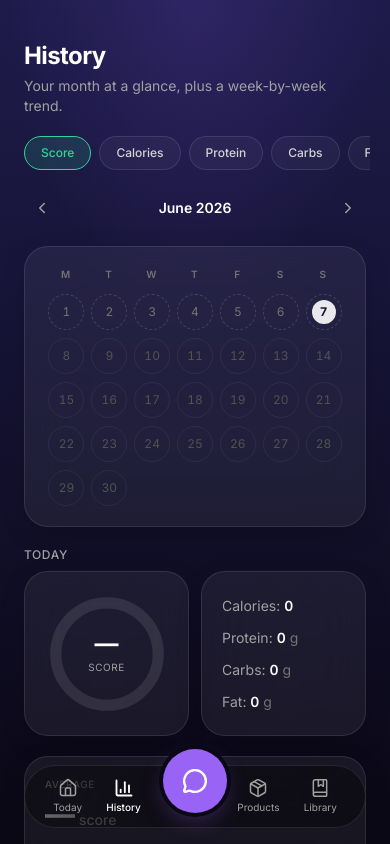
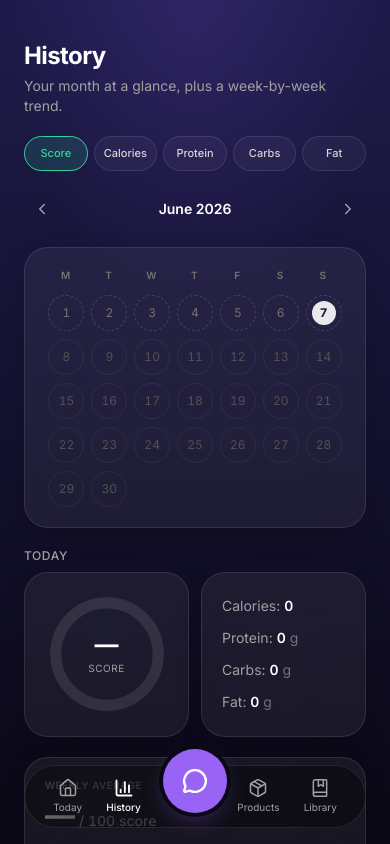
Before and after one commit to valentinalorcap/klara-app, a Next.js app: page /history in a window 390 px wide. Built offline with nearby package versions, Linux system fonts and the light colour scheme; no server answers; the database is empty; sample sign-in values are in the browser's storage.

Commit message:
style(history): full-width metric pills + "Weekly average" / score out of 100
- Metric pills are a full-width 5-column row (no horizontal scroll; all
  visible on mobile and desktop).
- Week card label is "Weekly average"; in score mode it reads "N / 100 score".

```diff
--- a/src/app/(app)/history/page.tsx
+++ b/src/app/(app)/history/page.tsx
@@ -239,8 +239,8 @@ export default async function HistoryPage({
         </p>
       </header>
 
-      {/* Metric selector — each pill in its macro colour. */}
-      <div className="-mx-1 flex gap-2 overflow-x-auto px-1">
+      {/* Metric selector — full-width row of equal pills, each in its colour. */}
+      <div className="grid grid-cols-5 gap-1.5">
         {METRICS.map((m) => {
           const active = m === metric;
           return (
@@ -249,7 +249,7 @@ export default async function HistoryPage({
               scroll={false}
               href={`/history${metricQS(m)}`}
               className={cn(
-                'shrink-0 rounded-full border px-4 py-2 text-xs font-medium transition',
+                'rounded-full border px-1 py-2 text-center text-[11px] font-medium whitespace-nowrap transition',
                 active
                   ? METRIC_PILL_ACTIVE[m]
                   : 'border-white/10 bg-white/[0.04] text-neutral-300 hover:bg-white/[0.08]',
@@ -336,7 +336,7 @@ export default async function HistoryPage({
         avgValue={weekAvg}
         target={target}
         lineColor={isScore ? bandFor(weekAvg).color : METRIC_VAR[metric]}
-        unitLabel={isScore ? 'score' : metric === 'kcal' ? 'kcal/day' : 'g/day'}
+        unitLabel={isScore ? '/ 100 score' : metric === 'kcal' ? 'kcal/day' : 'g/day'}
         targetLabel={
           isScore
             ? null
--- a/src/components/WeekChart.tsx
+++ b/src/components/WeekChart.tsx
@@ -74,7 +74,7 @@ export function WeekChart({
       <div className="flex items-start justify-between gap-3">
         <div>
           <p className="text-[10px] font-medium tracking-wider text-neutral-400 uppercase">
-            Average
+            Weekly average
           </p>
           <p className="mt-1 text-3xl font-bold text-white tabular-nums">
             {avgValue ? avgValue.toLocaleString() : '—'}
```
